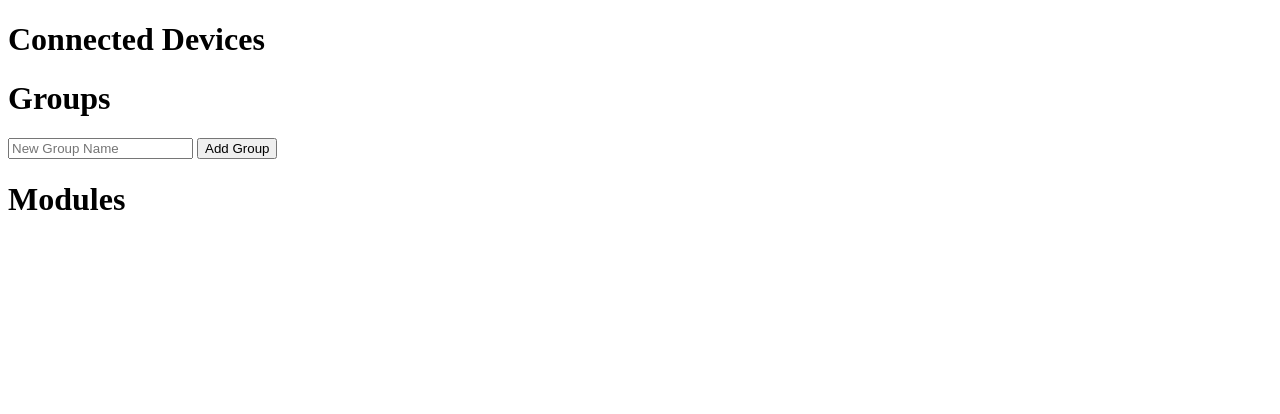
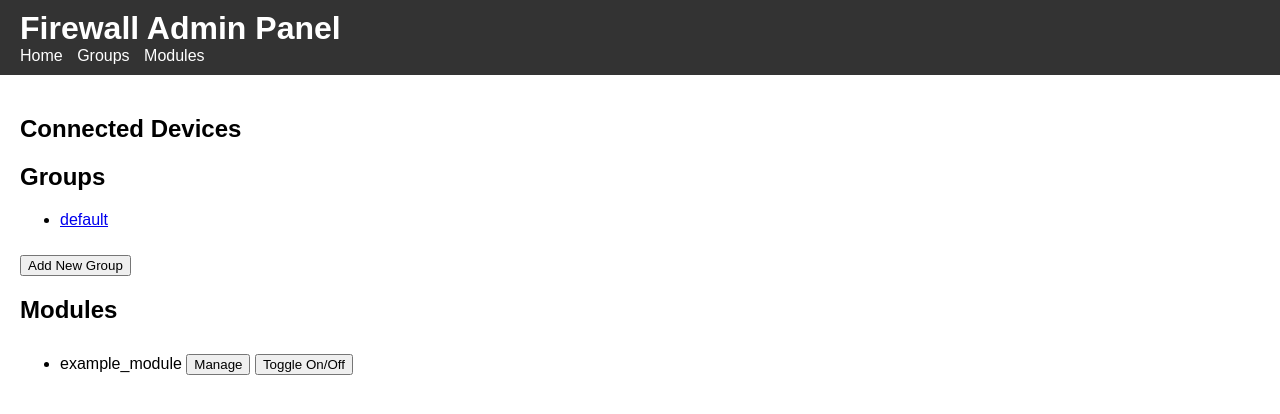
Before and after one commit to nursultan-boop/fw, a Flask app: page / in a window 1280 px wide. Shown: the top 414 px of the page. Run offline with Flask 3, Linux system fonts and the light colour scheme; data that the repository does not hold is empty.

Commit message:
rework again because why fucking not

```diff
--- a/admin_panel/app.py
+++ b/admin_panel/app.py
@@ -1,92 +1,62 @@
-from flask import Flask, render_template, request, redirect, url_for
-import requests
+from flask import Flask, render_template, request, redirect, url_for, jsonify
+import json
+import os
+import subprocess
 
 app = Flask(__name__)
 
-FIREWALL_API = 'http://localhost:5000'
+# Load data
+DATA_DIR = os.path.join(os.path.dirname(__file__), '../data')
+GROUPS_FILE = os.path.join(DATA_DIR, 'groups.json')
+
+if not os.path.exists(DATA_DIR):
+    os.makedirs(DATA_DIR)
+
+def load_data():
+    if not os.path.exists(GROUPS_FILE):
+        with open(GROUPS_FILE, 'w') as f:
+            json.dump({"default": {"rules": [], "devices": []}}, f)
+    with open(GROUPS_FILE, 'r') as f:
+        groups = json.load(f)
+    return groups
+
+def save_data(groups):
+    with open(GROUPS_FILE, 'w') as f:
+        json.dump(groups, f)
+
+def scan_devices():
+    """Scan for connected devices using arp-scan."""
+    command = "sudo arp-scan --localnet"
+    result = subprocess.run(command, shell=True, stdout=subprocess.PIPE, stderr=subprocess.PIPE)
+    output = result.stdout.decode()
+    devices = []
+    for line in output.split('\n'):
+        if '192.168.' in line:  # Adjust this based on your local network range
+            parts = line.split()
+            if len(parts) >= 2:
+                ip = parts[0]
+                name = parts[1] if len(parts) > 2 else "Unknown"
+                devices.append({"name": name, "ip": ip})
+    return devices
 
 @app.route('/')
 def index():
-    devices_response = requests.get(f'{FIREWALL_API}/devices')
-    print(f"Devices response: {devices_response.text}")
-    devices = devices_response.json()
-
-    groups_response = requests.get(f'{FIREWALL_API}/groups')
-    print(f"Groups response: {groups_response.text}")
-    groups = groups_response.json()
-
-    modules_response = requests.get(f'{FIREWALL_API}/modules')
-    print(f"Modules response: {modules_response.text}")
-    modules = modules_response.json()
-
-    return render_template('index.html', devices=devices, groups=groups, modules=modules)
+    devices = scan_devices()
+    groups = load_data()
+    return render_template('index.html', devices=devices, groups=groups)
 
 @app.route('/group/<group_name>')
-def group(group_name):
-    groups = requests.get(f'{FIREWALL_API}/groups').json()
-    devices = requests.get(f'{FIREWALL_API}/devices').json()
-    if group_name in groups:
-        return render_template('group.html', group_name=group_name, group=groups[group_name], devices=devices)
-    return redirect(url_for('index'))
+def group_page(group_name):
+    groups = load_data()
+    group = groups.get(group_name, {"rules": [], "devices": []})
+    devices = scan_devices()
+    return render_template('group.html', group_name=group_name, group=group, devices=devices)
 
-@app.route('/add_group', methods=['POST'])
-def add_group():
-    group_name = request.form.get('group_name')
-    if group_name:
-        response = requests.post(f'{FIREWALL_API}/groups', json={'name': group_name})
-        if response.status_code == 201:
-            return redirect(url_for('index'))
-    return redirect(url_for('index'))
+@app.route('/module/<module_name>')
+def module_page(module_name):
+    return render_template(f'module_{module_name}.html')
 
-@app.route('/add_device_to_group', methods=['POST'])
-def add_device_to_group():
-    group_name = request.form.get('group_name')
-    device_name = request.form.get('device_name')
-    if group_name and device_name:
-        response = requests.post(f'{FIREWALL_API}/groups/assign', json={'group': group_name, 'device': device_name})
-        if response.status_code == 200:
-            return redirect(url_for('group', group_name=group_name))
-    return redirect(url_for('index'))
-
-@app.route('/remove_device_from_group', methods=['POST'])
-def remove_device_from_group():
-    group_name = request.form.get('group_name')
-    device_name = request.form.get('device_name')
-    if group_name and device_name:
-        response = requests.post(f'{FIREWALL_API}/groups/remove_device', json={'group': group_name, 'device': device_name})
-        if response.status_code == 200:
-            return redirect(url_for('group', group_name=group_name))
-    return redirect(url_for('index'))
-
-@app.route('/add_rule', methods=['POST'])
-def add_rule():
-    group_name = request.form.get('group_name')
-    rule = request.form.get('rule')
-    if group_name and rule:
-        response = requests.post(f'{FIREWALL_API}/rules', json={'group': group_name, 'rule': rule})
-        if response.status_code == 201:
-            return redirect(url_for('group', group_name=group_name))
-    return redirect(url_for('index'))
-
-@app.route('/remove_rule', methods=['POST'])
-def remove_rule():
-    group_name = request.form.get('group_name')
-    rule = request.form.get('rule')
-    if group_name and rule:
-        response = requests.delete(f'{FIREWALL_API}/rules', json={'group': group_name, 'rule': rule})
-        if response.status_code == 200:
-            return redirect(url_for('group', group_name=group_name))
-    return redirect(url_for('index'))
-
-@app.route('/toggle_module', methods=['POST'])
-def toggle_module():
-    module_name = request.form.get('module_name')
-    action = request.form.get('action')
-    if module_name and action:
-        response = requests.post(f'{FIREWALL_API}/modules', json={'module': module_name, 'action': action})
-        if response.status_code == 200:
-            return redirect(url_for('index'))
-    return redirect(url_for('index'))
+# Add more routes and handlers for add, remove, edit, etc.
 
 if __name__ == '__main__':
-    app.run(port=5001, debug=True)
+    app.run(debug=True)
--- /dev/null
+++ b/admin_panel/static/style.css
@@ -0,0 +1,29 @@
+body {
+    font-family: Arial, sans-serif;
+    margin: 0;
+    padding: 0;
+}
+
+header {
+    background: #333;
+    color: #fff;
+    padding: 10px 20px;
+}
+
+header h1 {
+    margin: 0;
+}
+
+nav a {
+    color: #fff;
+    margin-right: 10px;
+    text-decoration: none;
+}
+
+main {
+    padding: 20px;
+}
+
+button {
+    margin-top: 10px;
+}
--- /dev/null
+++ b/admin_panel/templates/example_module.html
@@ -0,0 +1,6 @@
+{% extends 'layout.html' %}
+
+{% block content %}
+<h2>Example Module</h2>
+<p>Module-specific settings and controls go here.</p>
+{% endblock %}
--- a/admin_panel/templates/index.html
+++ b/admin_panel/templates/index.html
@@ -1,41 +1,48 @@
-<!DOCTYPE html>
-<html>
-<head>
-    <title>Firewall Admin Panel</title>
-</head>
-<body>
-    <h1>Connected Devices</h1>
+{% extends 'layout.html' %}
+
+{% block content %}
+<h2>Connected Devices</h2>
 <ul>
-        {% for device in devices.values() %}
-            {% for d in device %}
-                <li>Name: {{ d.name }} - IP: {{ d.ip }}</li>
-            {% endfor %}
+    {% for device in devices %}
+    <li>
+        <strong>Name:</strong> {{ device.name }}<br>
+        <strong>IP:</strong> {{ device.ip }}
+    </li>
     {% endfor %}
 </ul>
 
-    <h1>Groups</h1>
+<h2 id="groups">Groups</h2>
 <ul>
     {% for group_name in groups %}
-            <li><a href="{{ url_for('group', group_name=group_name) }}">{{ group_name }}</a></li>
+    <li><a href="{{ url_for('group_page', group_name=group_name) }}">{{ group_name }}</a></li>
     {% endfor %}
 </ul>
-    <form action="{{ url_for('add_group') }}" method="post">
-        <input type="text" name="group_name" placeholder="New Group Name">
-        <button type="submit">Add Group</button>
-    </form>
+<button onclick="location.href='{{ url_for('add_group') }}'">Add New Group</button>
 
-    <h1>Modules</h1>
+<h2 id="modules">Modules</h2>
 <ul>
-        {% for module, status in modules.items() %}
+    {% for module in ['example_module'] %}
     <li>
-                {{ module }} - {{ 'Enabled' if status else 'Disabled' }}
-                <form action="{{ url_for('toggle_module') }}" method="post" style="display:inline;">
-                    <input type="hidden" name="module_name" value="{{ module }}">
-                    <input type="hidden" name="action" value="{{ 'disable' if status else 'enable' }}">
-                    <button type="submit">{{ 'Disable' if status else 'Enable' }}</button>
-                </form>
+        {{ module }}
+        <button onclick="location.href='{{ url_for('module_page', module_name=module) }}'">Manage</button>
+        <button onclick="toggleModule('{{ module }}')">Toggle On/Off</button>
     </li>
     {% endfor %}
 </ul>
-</body>
-</html>
+
+<script>
+function toggleModule(module) {
+    if (confirm('Are you sure you want to toggle this module?')) {
+        fetch(`/toggle_module/${module}`, {method: 'POST'})
+            .then(response => response.json())
+            .then(data => {
+                if (data.success) {
+                    alert('Module toggled successfully');
+                } else {
+                    alert('Error toggling module');
+                }
+            });
+    }
+}
+</script>
+{% endblock %}
--- /dev/null
+++ b/admin_panel/templates/layout.html
@@ -0,0 +1,21 @@
+<!DOCTYPE html>
+<html lang="en">
+<head>
+    <meta charset="UTF-8">
+    <title>Firewall Admin Panel</title>
+    <link rel="stylesheet" href="{{ url_for('static', filename='style.css') }}">
+</head>
+<body>
+    <header>
+        <h1>Firewall Admin Panel</h1>
+        <nav>
+            <a href="{{ url_for('index') }}">Home</a>
+            <a href="{{ url_for('index') }}#groups">Groups</a>
+            <a href="{{ url_for('index') }}#modules">Modules</a>
+        </nav>
+    </header>
+    <main>
+        {% block content %}{% endblock %}
+    </main>
+</body>
+</html>
--- /dev/null
+++ b/data/groups.json
@@ -0,0 +1,6 @@
+{
+    "default": {
+        "rules": [],
+        "devices": []
+    }
+}
--- /dev/null
+++ b/modules/example_module.py
@@ -0,0 +1,5 @@
+def enable_module():
+    print("Enabling example module")
+
+def disable_module():
+    print("Disabling example module")
```
Also changed, not shown: admin_panel/templates/group.html (+73 -42 lines), firewall.py (+92 -119 lines). Lines whose indentation alone changed are shown as unchanged.
